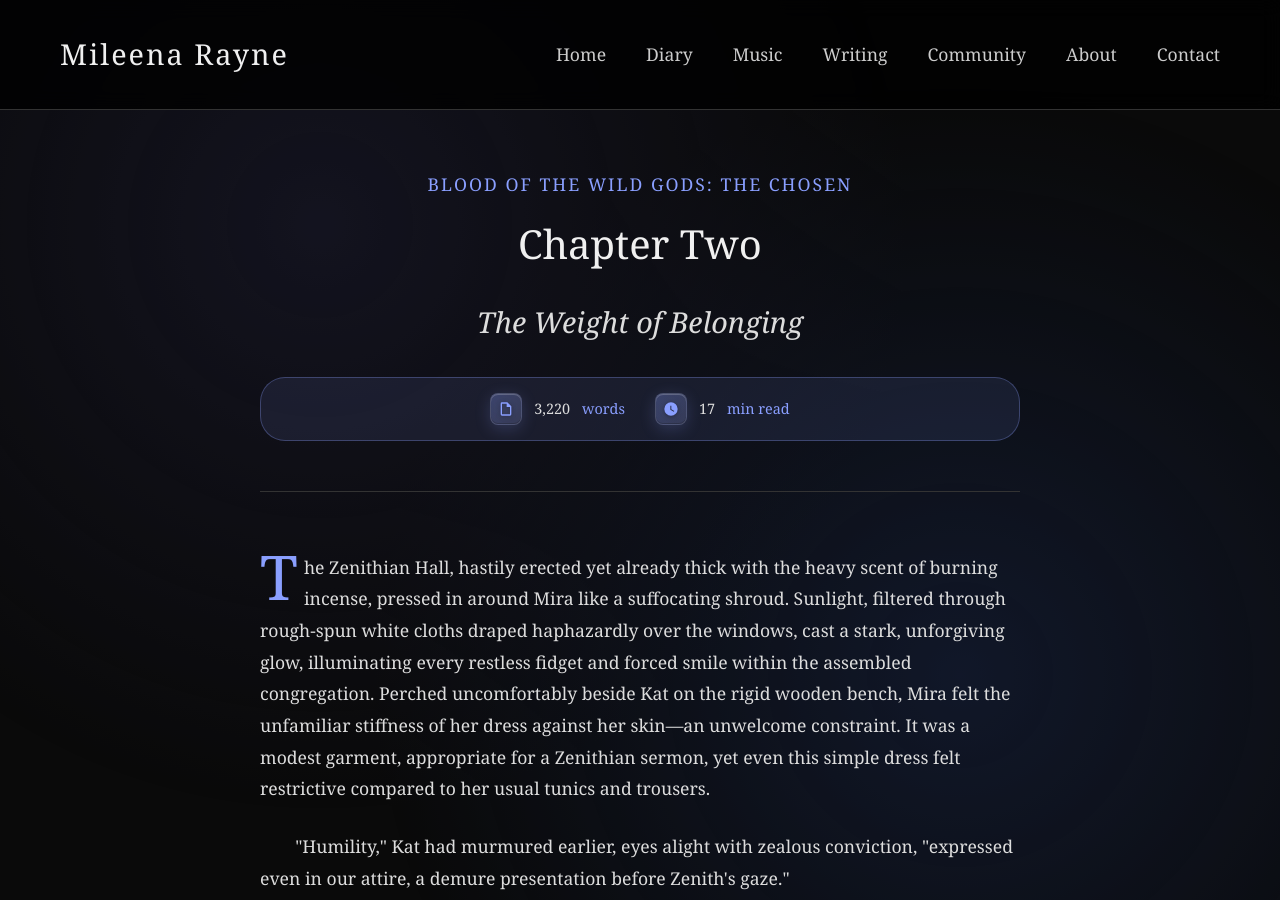
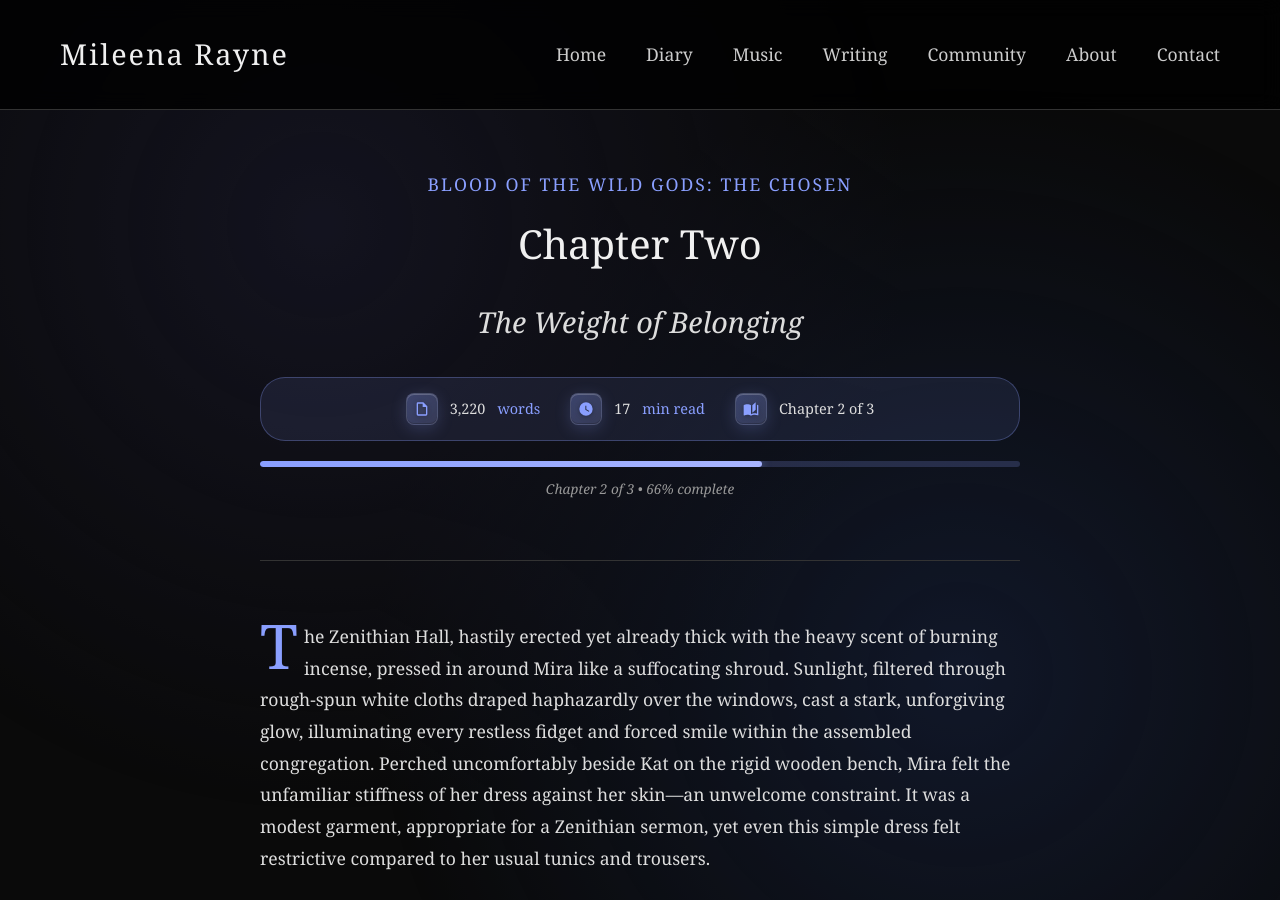
Before and after one commit to Mileena28/Mileena28.github.io, a Jekyll site: the page built from _chapters/the-chosen/chapter-02.html, in a window 1280 px wide and 900 px high. Built offline with Jekyll 4.4.1, drawn with Linux system fonts in a browser that asks for light colours.

Commit message:
Update chapter-02.html

```diff
--- a/_chapters/the-chosen/chapter-02.html
+++ b/_chapters/the-chosen/chapter-02.html
@@ -3,9 +3,11 @@ layout: chapter
 book_title: "Blood of the Wild Gods: The Chosen"
 title: "Chapter Two"
 subtitle: "The Weight of Belonging"
+chapter_number: 2
+total_chapters: 3
+prev_chapter: "/chapters/the-chosen/chapter-01/"
+next_chapter: "/chapters/the-chosen/chapter-03/"
 permalink: /chapters/the-chosen/chapter-02/
-prev_chapter: /chapters/the-chosen/chapter-01/
-next_chapter: /chapters/the-chosen/chapter-03/
 ---
 
         <p>The Zenithian Hall, hastily erected yet already thick with the heavy scent of burning incense, pressed in around Mira like a suffocating shroud. Sunlight, filtered through rough-spun white cloths draped haphazardly over the windows, cast a stark, unforgiving glow, illuminating every restless fidget and forced smile within the assembled congregation. Perched uncomfortably beside Kat on the rigid wooden bench, Mira felt the unfamiliar stiffness of her dress against her skin—an unwelcome constraint. It was a modest garment, appropriate for a Zenithian sermon, yet even this simple dress felt restrictive compared to her usual tunics and trousers.</p>
```
